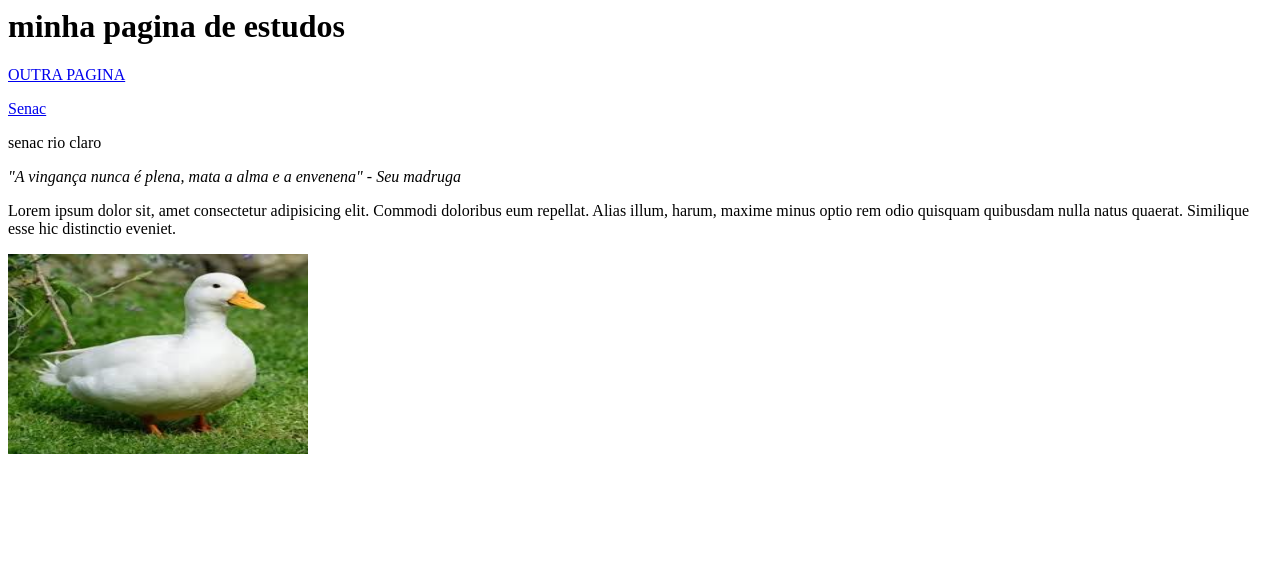
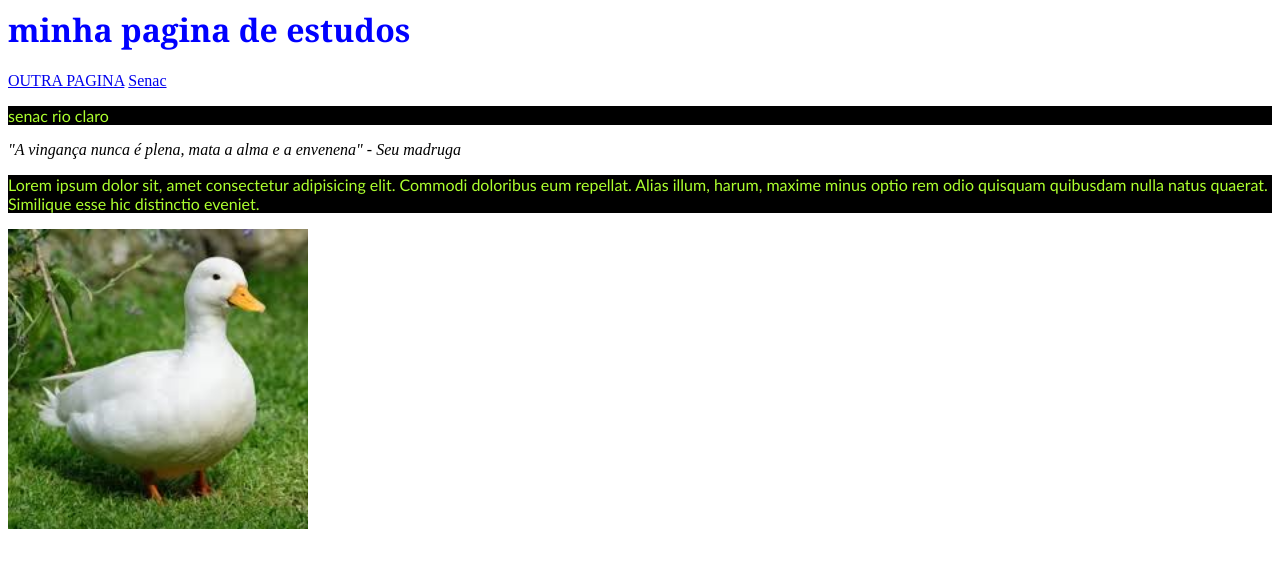
Before and after one commit to Gabrielleopoldinosantos/primeirapagina, a plain HTML site: page index.html in a window 1280 px wide. Drawn offline with Linux system fonts and the light colour scheme.

Commit message:
Add files via upload

```diff
--- a/index.html
+++ b/index.html
@@ -1,16 +1,27 @@
 <html>
     <head>
         <title> Minha pagina de estudo</title>
+            <style>
+            p {
+            color: greenyellow;
+            background-color: black;
+            font-family: 'Gill Sans', 'Gill Sans MT', Calibri, 'Trebuchet MS', sans-serif;
+            }
+
+            h1 {
+            font-family: Georgia, 'Times New Roman', Times, serif;
+            color: blue;
+                }
+            </style>
+
     </head>
             <body>
                 <h1>minha pagina de estudos</h1>
                 <a href="pagina.html">OUTRA PAGINA</a>
-<p><a href="http://www.sp.senac.br" target="_blank" rel="noopener noreferrer">Senac</a></p>
+                <a href="http://www.sp.senac.br" target="_blank" rel="noopener noreferrer">Senac</a>
                 <p>senac rio claro</p>
                 <cite>"A vingança nunca é plena, mata a alma e a envenena" - Seu madruga</cite>
                 <p>Lorem ipsum dolor sit, amet consectetur adipisicing elit. Commodi doloribus eum repellat. Alias illum, harum, maxime minus optio rem odio quisquam quibusdam nulla natus quaerat. Similique esse hic distinctio eveniet.</p>
-<p><img src="imagens/pato.jfif" alt="" width="300" height="200"></p>
-
+                <img src="imagens/pato.jfif" alt="" width="300" height="300">
             </body>
-
 </html>
```
Lines whose indentation alone changed are shown as unchanged.
